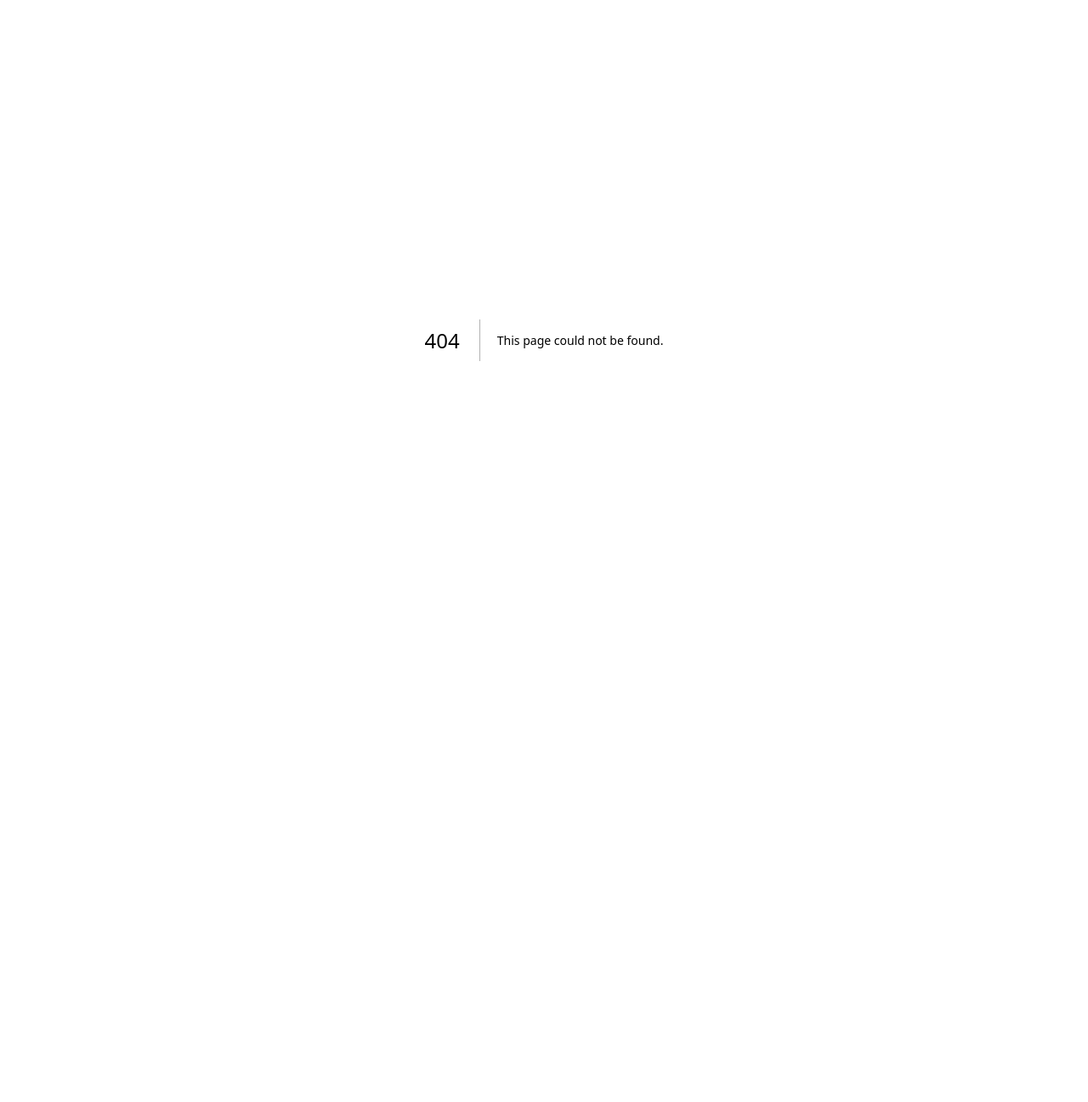
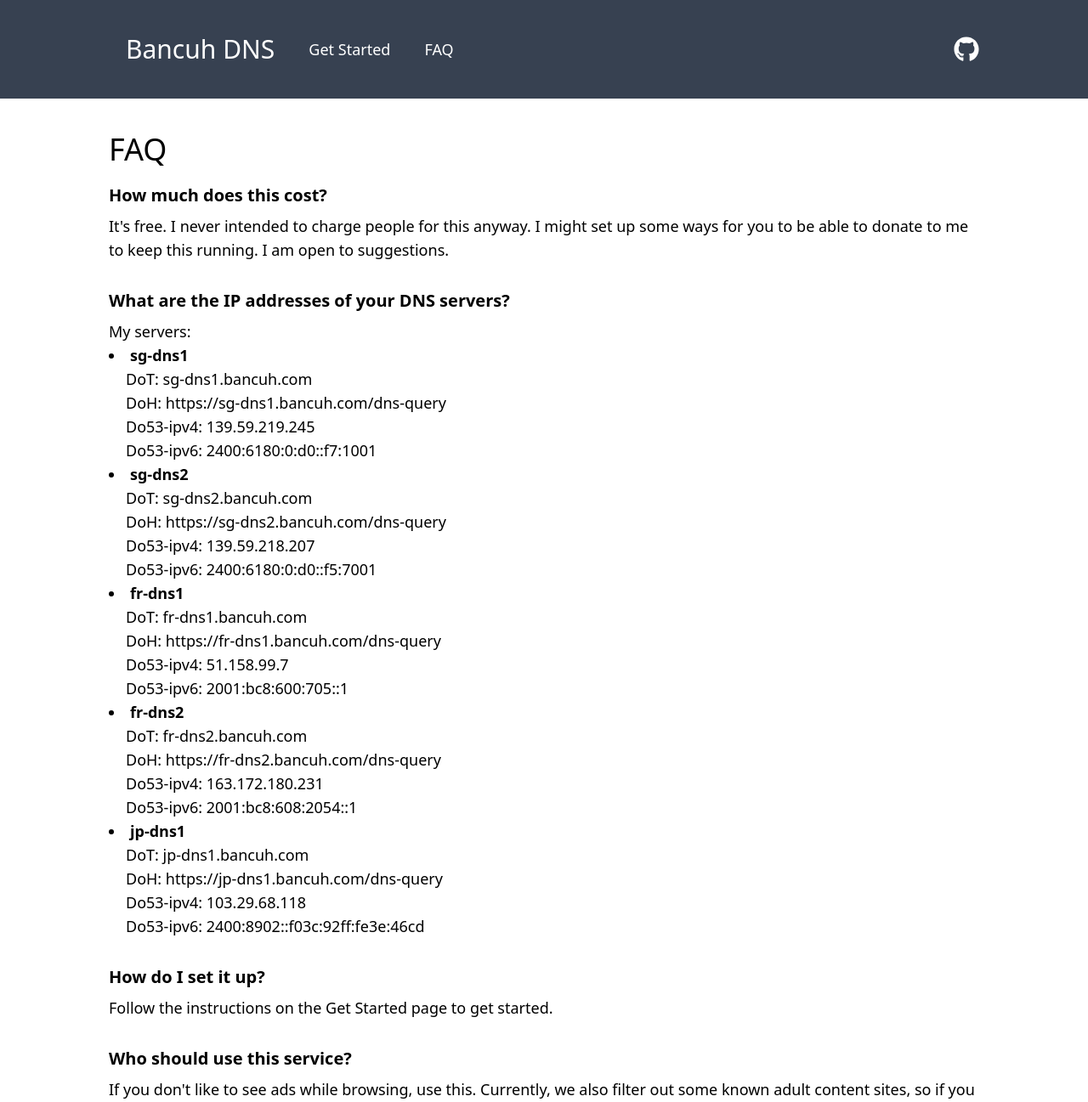
Before and after one commit to ragibkl/web-bancuh, a Next.js app: page /faq in a window 1280 px wide. Before the commit this address had no page. Shown: the top 1297 px of the page at 85% size. Before the commit the page ends 800 px from the top, so only its background shows below. Built offline with nearby package versions, Linux system fonts and the light colour scheme.

Commit message:
faq page

```diff
--- /dev/null
+++ b/src/pages/faq.tsx
@@ -0,0 +1,172 @@
+import Head from "next/head";
+import Link from "next/link";
+
+import Header from "../components/Header";
+import { servers } from "../services/servers";
+
+function FAQ(props: { title: string; children: React.ReactNode }) {
+  return (
+    <div className="py-3">
+      <p className="text-xl font-semibold py-2">{props.title}</p>
+      <div className="text-lg text-indent-2">{props.children}</div>
+    </div>
+  );
+}
+
+export default function FAQPage() {
+  return (
+    <>
+      <Head>
+        <title>Bancuh DNS: FAQ</title>
+        <meta name="description" content="Free Adblock DNS" />
+        <link rel="icon" href="/favicon.png" />
+      </Head>
+
+      <main>
+        <Header />
+
+        <div className="bg-white">
+          <div className="container mx-auto max-w-screen-lg py-10">
+            <p className="text-4xl">FAQ</p>
+
+            <FAQ title="How much does this cost?">
+              It&apos;s free. I never intended to charge people for this anyway.
+              I might set up some ways for you to be able to donate to me to
+              keep this running. I am open to suggestions.
+            </FAQ>
+
+            <FAQ title="What are the IP addresses of your DNS servers?">
+              My servers:
+              <ul className="list-disc list-inside">
+                {servers.map((s) => (
+                  <li key={s.fullName}>
+                    <b>{s.shortName}</b>
+                    <ul className="list-none list-inside ml-5">
+                      <li>DoT: {s.fullName}</li>
+                      <li>DoH: https://{s.fullName}/dns-query</li>
+                      <li>Do53-ipv4: {s.ipv4}</li>
+                      <li>Do53-ipv6: {s.ipv6}</li>
+                    </ul>
+                  </li>
+                ))}
+              </ul>
+            </FAQ>
+
+            <FAQ title="How do I set it up?">
+              Follow the instructions on the{" "}
+              <Link href="/start">Get Started</Link> page to get started.
+            </FAQ>
+
+            <FAQ title="Who should use this service?">
+              If you don&apos;t like to see ads while browsing, use this.
+              Currently, we also filter out some known adult content sites, so
+              if you apply this to your home router, we can make the internet a
+              little safer for your kids.
+            </FAQ>
+
+            <FAQ title="What type of content is blocked?">
+              We try to block the following:
+              <ul className="list-disc list-inside">
+                <li>Known ad servers</li>
+                <li>Known malware sites</li>
+                <li>Known adult content sites</li>
+              </ul>
+            </FAQ>
+
+            <FAQ title="How does DNS adblocking work?">
+              Whenever your browser or apps need to load content from the
+              Internet, your device will first have to find out the IP address
+              of the server with that content. It will first look in your
+              system&apos;s hosts file. Next, it will try your DNS servers. DNS
+              servers then provides the IP address of the domain name that
+              serves the content. Having the correct IP address of domain names
+              is crucial for loading Internet content.
+              <br />
+              <br />
+              An adblock DNS server however, does something extra. If the domain
+              name is known for hosting ads, we perform a &apos;white lie&apos;,
+              and redirect to a null server. Not having the correct IP address
+              for adservers means that ads will fail to load.
+              <br />
+              <br />
+              If you use any available adblock DNS server on your home router,
+              or your laptop, ads won&apos;t load.
+              <br />
+            </FAQ>
+
+            <FAQ title="Why not use a browser extension instead?">
+              Ideally, you should use browser adblock extensions whenever they
+              are available. Also use adblock dns servers to cover other use
+              cases.
+              <br />
+              <br />
+              The most common way to block ads, is to install a browser
+              extension that block ads on the browser. If you use Firefox or
+              Chrome on a laptop/PC, then there are several extensions to choose
+              from. It is also quite effective.
+              <br />
+              <br />
+              However not all browsers and devices will have available
+              extensions. Some mobile apps nowadays also have ads placeholder
+              in-app, and extensions will not apply here.
+              <br />
+              <br />
+              Extensions also only apply to a single browser where it&apos;s
+              installed. You probably don&apos;t want to install adblock
+              extensions on every single device on your home network. In
+              comparison, adblock dns will apply to your entire network.
+            </FAQ>
+
+            <FAQ title="Why not edit the hosts file instead?">
+              Actually, using hosts file would be slightly faster and more
+              reliable than using our adblock DNS servers. When possible, you
+              should use hosts file instead. Again, you can still use our
+              adblock DNS servers to cover for other use cases. Here&apos;s why.
+              <br />
+              Host files work offline, your device will immediately know which
+              ad domains to block, without relying on external providers. You
+              can then stick to Google&apos;s DNS or OpenDNS servers for regular
+              content, which should be more reliable and faster than my own
+              servers.
+              <br />
+              There are also tools that can help you configure this. AdAway
+              works on rooted Android devices. Some projects
+              (https://github.com/StevenBlack/hosts) provide hosts files that
+              you can use straight away.
+              <br />
+              But again, it does not work for all devices. I am not sure if it
+              is possible on IOS, and doing this on Android requires the device
+              to be rooted. And you have to configure each single device on your
+              network.
+              <br />
+              It is also possible that you are also using your hosts file for
+              other purposes, and you don&apos;t want to pollute it with
+              thousands of lines of ad domains. Also, a misconfigured host file
+              will disrupt your Internet.
+              <br />
+              Use adblock DNS when you don&apos;t want to deal with hosts file.
+              It&apos;s easier.
+              <br />
+            </FAQ>
+
+            <FAQ title="Is it possible to host adblock DNS servers myself?">
+              Certainly. There are several guides on the Internet on how to set
+              this up. This has been done before numerous times.
+              <br />I recommend you get started with my project on github at
+              https://github.com/ragibkl/adblock-dns-server. Using a few
+              commands, you can get up and running within minutes.
+            </FAQ>
+
+            <FAQ title="It does not seem to work. How do I fix this?">
+              At the moment, we don&apos;t have a dedicated troubleshooting page
+              or help page yet. Will add this soon.
+              <br />
+              For now, head over to the project issues page on GitHub at
+              https://github.com/ragibkl/adblock-dns-server/issues
+            </FAQ>
+          </div>
+        </div>
+      </main>
+    </>
+  );
+}
```
Also changed, not shown: 1 other file (tests, documents, lock files or other folders).
